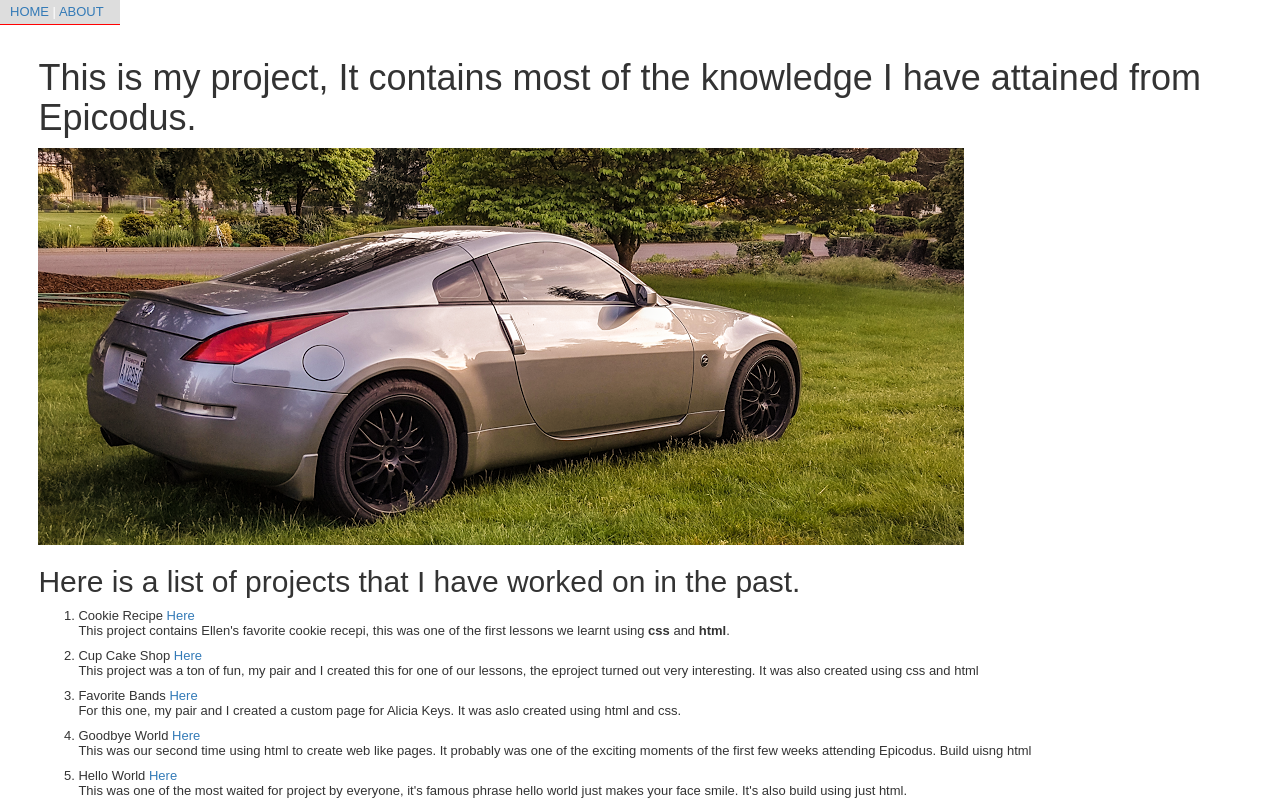
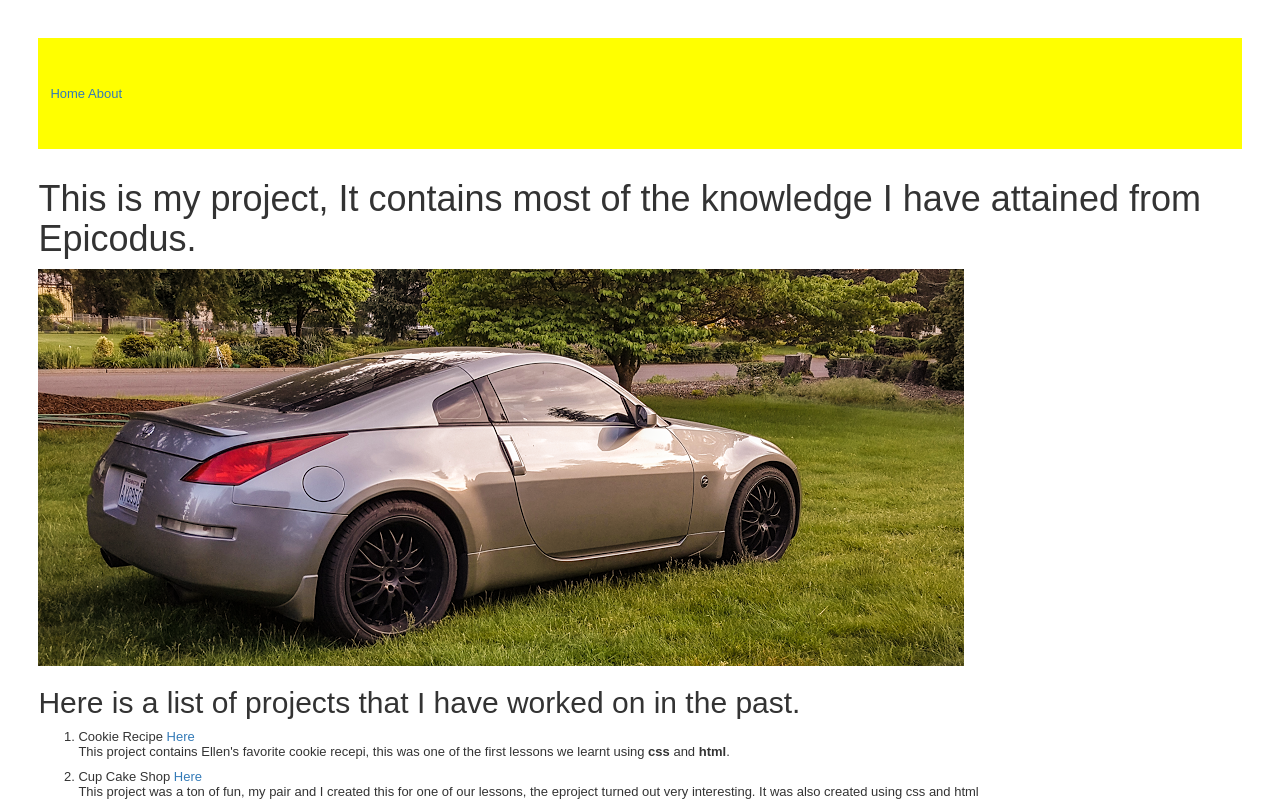
Before and after one commit to Kumachiz/Finished-project, a plain HTML site: page index.html in a window 1280 px wide. Shown: the top 802 px of the page. Drawn offline with Linux system fonts and the light colour scheme.

Commit message:
Finished project to be resubmitted

```diff
--- a/css/styles.css
+++ b/css/styles.css
@@ -1,22 +1,7 @@
 html{
 	padding: 3%;
 }
-nav {
-	color: white;
-	text-emphasis-color: orange;
-	text-transform: uppercase;
-	background-color: #dddddd;
-	padding-left: 10px;
-	height: 25px;
-	width: 120px;
-	padding-top: 4px;
- 	display: block;
- 	border-style: groove;
-	border-color: red;
-	border-radius: 15%;
-	border-style: groove;
-	border-spacing: inherit;
-}
+
 .why {
 	padding: 12px;
 
@@ -43,3 +28,7 @@ img {
 	font-family: fantasy;
 	font-variant: normal;
 }
+.column1{
+	float: auto;
+	padding-left: 1%;
+}
--- a/index.html
+++ b/index.html
@@ -5,10 +5,12 @@
     <link href="css/styles.css" rel="stylesheet" type="text/css" media="all">
     <link href="css/bootstrap.css" rel="stylesheet" type="text/css" media="all">
     <title>Michael Munyaneza</title>
-    <nav class="navbar-fixed-top">
-      <a href="index.html">Home</a> |
-      <a href="About.html">About</a>
+
+    <nav class="jumbotron">
+      <a class="column1"href="index.html">Home</a>
+      <a class="column" href="About.html">About</a>
     </nav>
+
   </head>
     <h1>This is my project, It contains most of the knowledge I have attained from Epicodus.</h1>
   <body>
```
Also changed, not shown: About.html (+3 -3 lines), css/bootstrap.css.
